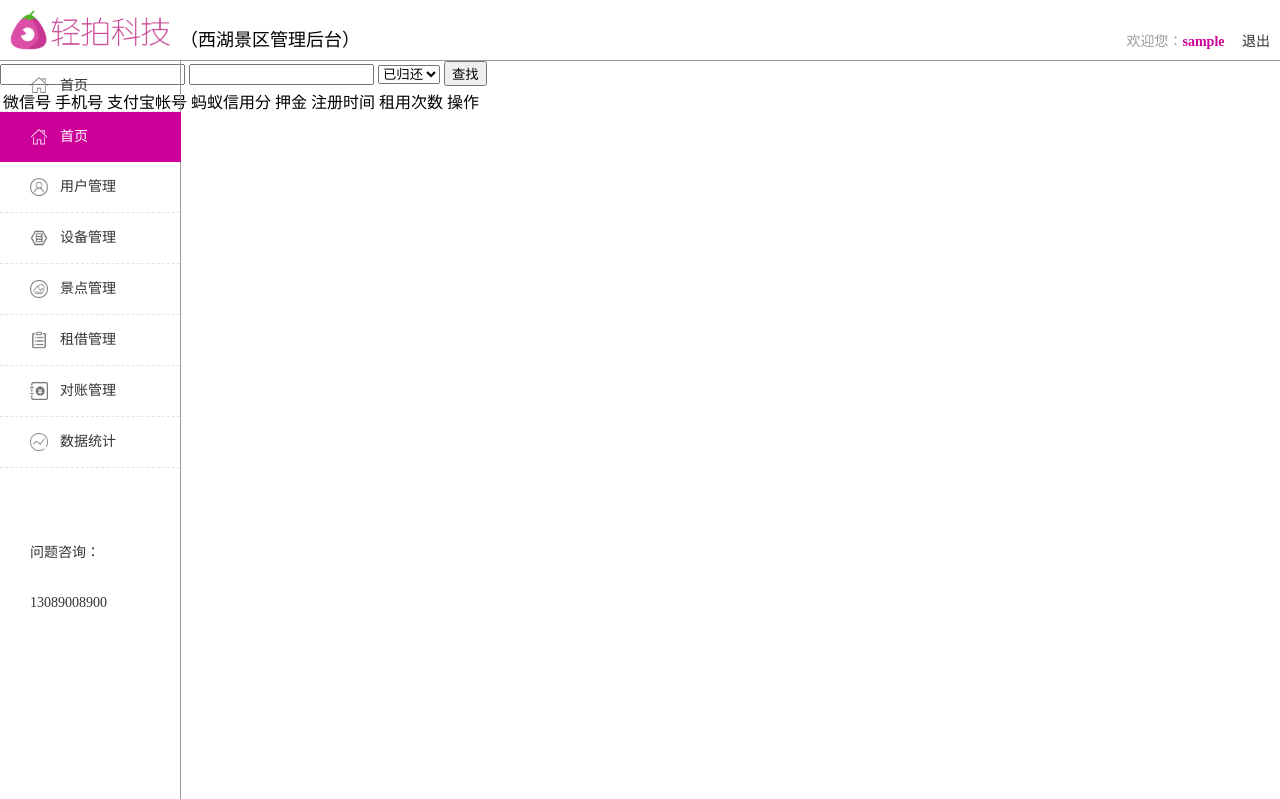
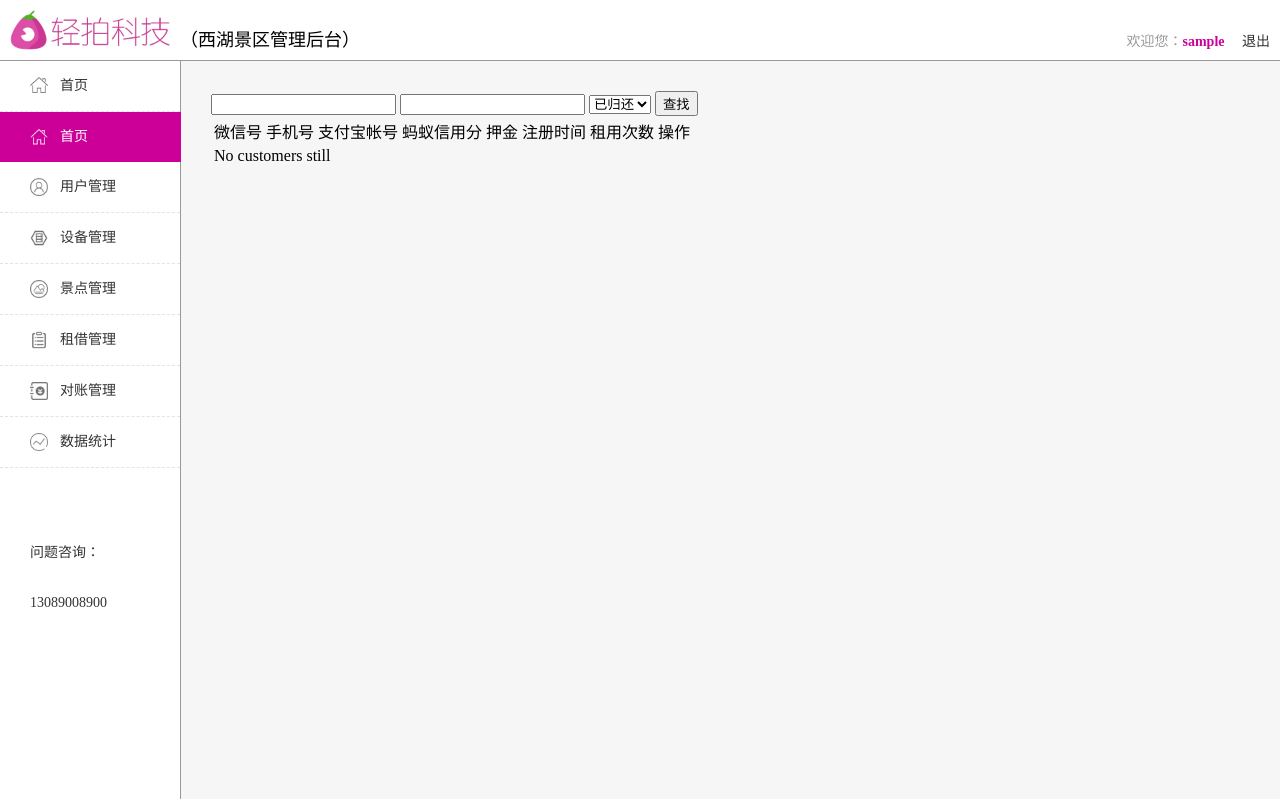
Before and after one commit to will-lzx/management, a Django app: page /customer/ in a window 1280 px wide. Shown: the top 799 px of the page. Run offline with Django 3.2, Linux system fonts and the light colour scheme; the visitor is signed in with stand-in values (Sample User, id 1); data that the repository does not hold is empty.

Commit message:
管理后台设计

```diff
--- a/templates/customer/customer_index.html
+++ b/templates/customer/customer_index.html
@@ -3,11 +3,12 @@
 {% load static %}
 {% load own_tag %}
 {% block title %}
-    客户管理
+    用户管理
 {% endblock %}
 
 {% block content %}
-    <div>
+    <div class="nr_cont">
+       <div>
         <input id="weixin_number">
         <input id="mobile_number">
         <select id="deposit_status">
@@ -17,7 +18,7 @@
         </select>
         <input type="button" value="查找" onclick="search()">
     </div>
-    <div class="div-table">
+       <div class="div-table">
         <table>
             <tr>
                 <td>微信号</td>
@@ -48,6 +49,7 @@
                 </tr>
             {% endif %}
         </table>
+    </div>
     </div>
 
     <script src="/static/js/jquery-3.2.1.js"></script>
```
